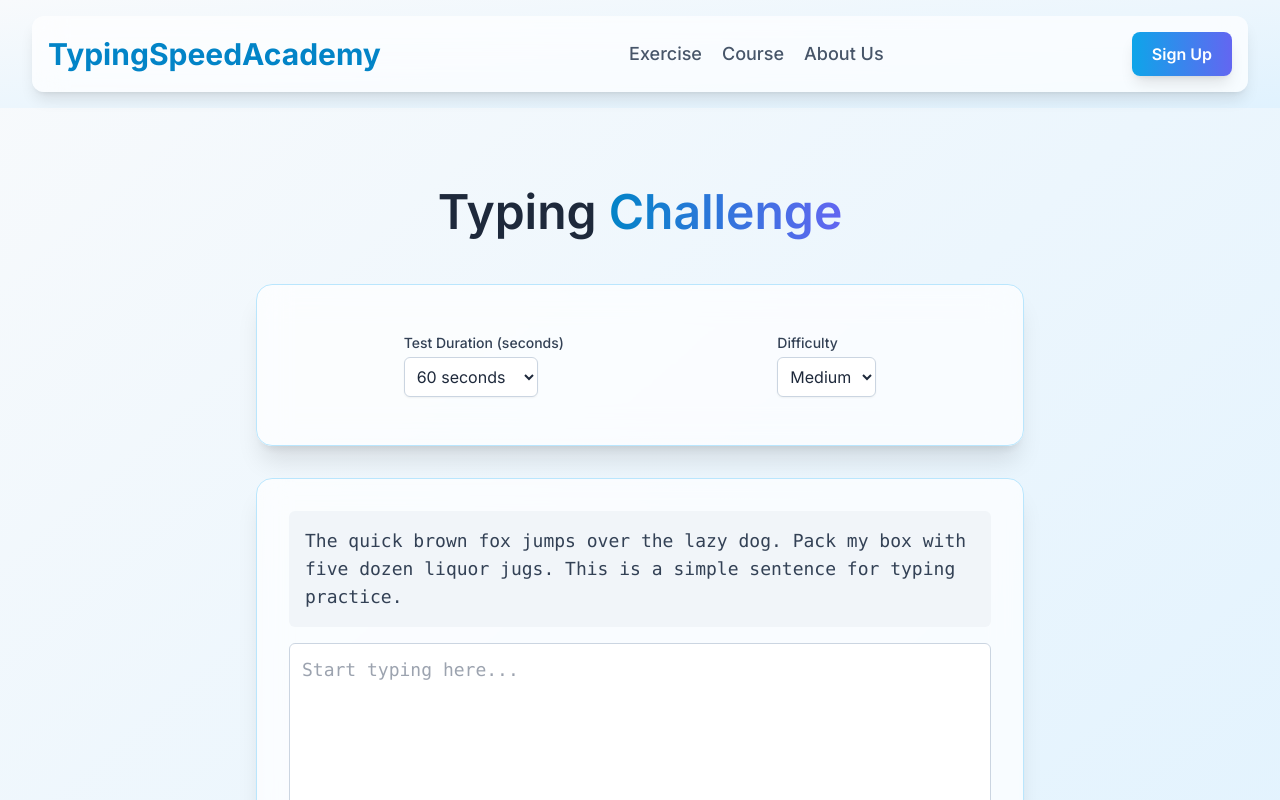
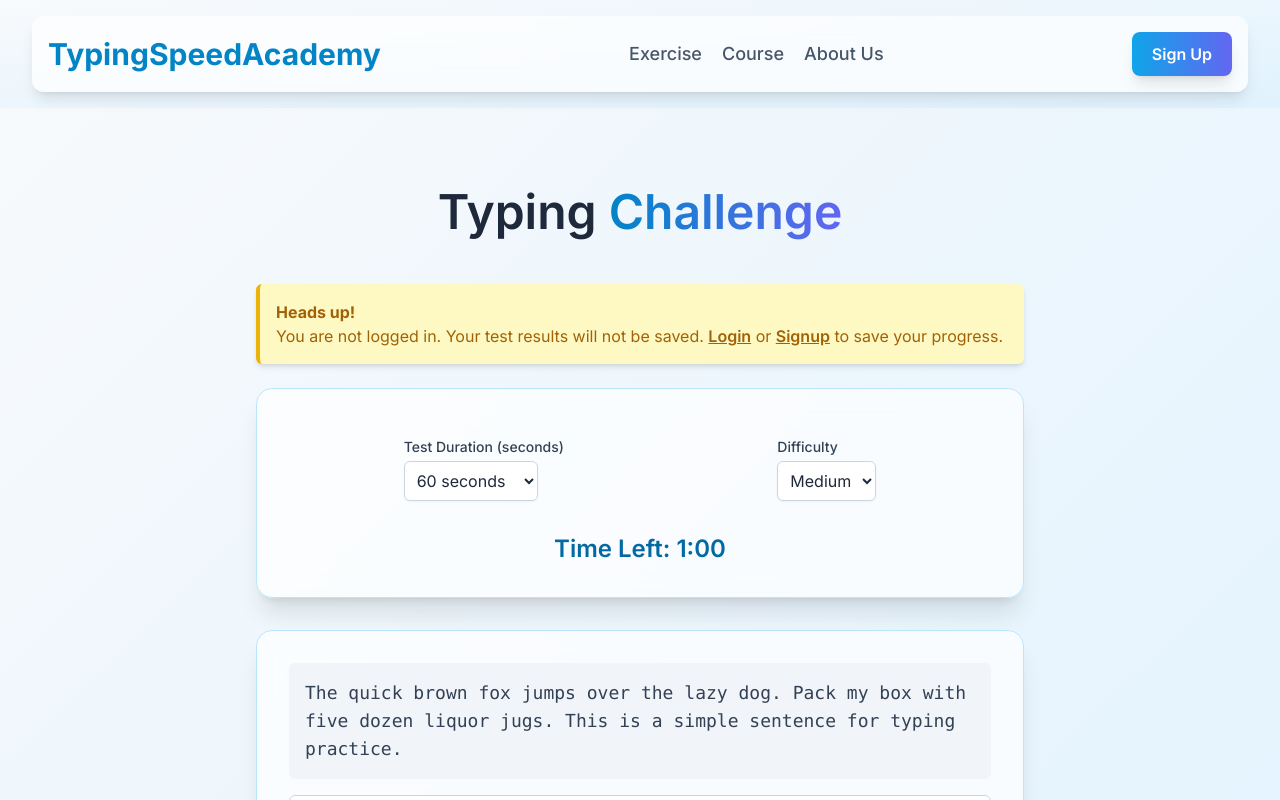
Before and after one commit to typingspeedacademy/typingspeedacadem, a Next.js app: page /typing-test in a window 1280 px wide. Shown: the top 800 px of the page. Built offline with nearby package versions, Linux system fonts and the light colour scheme.

Commit message:
Add files via upload

```diff
--- a/src/app/typing-test/page.tsx
+++ b/src/app/typing-test/page.tsx
@@ -2,7 +2,9 @@
 
 import { useState, useEffect, useCallback } from 'react';
 import Link from 'next/link';
-import { ChevronRightIcon, SparklesIcon, ClockIcon, ArrowTrendingUpIcon, ShieldExclamationIcon } from '@heroicons/react/24/outline'; // Using outline icons for a cleaner look
+import { ChevronRightIcon, SparklesIcon, ClockIcon, ArrowTrendingUpIcon, ShieldExclamationIcon, PlayIcon, PauseIcon, ArrowPathIcon } from '@heroicons/react/24/outline'; // Using outline icons for a cleaner look
+import { createClient } from '@/utils/supabase/client'; // Added Supabase client
+import type { User } from '@supabase/supabase-js'; // Added User type
 
 const freeTierFeatures = [
   {
@@ -42,7 +44,31 @@ const TypingTestPage = () => {
   const [testCompleted, setTestCompleted] = useState(false);
 
   const [duration, setDuration] = useState(60); // seconds
+  const [timeLeft, setTimeLeft] = useState(duration);
   const [difficulty, setDifficulty] = useState('medium');
+  const [user, setUser] = useState<User | null>(null); // Added user state
+  const supabase = createClient(); // Initialize Supabase client
+
+  // Fetch user
+  useEffect(() => {
+    const getUser = async () => {
+      const { data: { user: currentUser } } = await supabase.auth.getUser();
+      setUser(currentUser);
+    };
+    getUser();
+  }, [supabase]);
+
+  // Timer logic
+  useEffect(() => {
+    if (testActive && timeLeft > 0) {
+      const timerId = setInterval(() => {
+        setTimeLeft((prevTime) => prevTime - 1);
+      }, 1000);
+      return () => clearInterval(timerId);
+    } else if (timeLeft === 0 && testActive) {
+      endTest();
+    }
+  }, [testActive, timeLeft]);
 
   const handleInputChange = (e: React.ChangeEvent<HTMLTextAreaElement>) => {
     if (!testActive && !testCompleted) {
@@ -72,13 +98,50 @@ const TypingTestPage = () => {
     setEndTime(null);
     setTestActive(true);
     setTestCompleted(false);
+    setTimeLeft(duration); // Reset timer
+  };
+
+  const saveTestAnalytics = async () => {
+    if (!user || !testCompleted || !startTime || !endTime) return;
+
+    const wpm = calculateWPM();
+    const accuracy = calculateAccuracy();
+    const timeTakenSeconds = (endTime - startTime) / 1000;
+
+    const { error } = await supabase
+      .from('user_typing_analytics')
+      .insert([
+        {
+          user_id: user.id,
+          wpm: wpm,
+          accuracy: accuracy,
+          errors: errors,
+          duration_seconds: timeTakenSeconds,
+          text_used: text, // Optional: store the text used for the test
+          difficulty: difficulty, // Optional: store difficulty
+        },
+      ]);
+
+    if (error) {
+      console.error('Error saving typing analytics:', error);
+    } else {
+      console.log('Typing analytics saved successfully!');
+    }
   };
 
   const endTest = () => {
     setEndTime(Date.now());
     setTestActive(false);
     setTestCompleted(true);
+    // saveTestAnalytics will be called in a useEffect dependent on testCompleted
   };
+
+  // Save analytics when test is completed
+  useEffect(() => {
+    if (testCompleted) {
+      saveTestAnalytics();
+    }
+  }, [testCompleted]); // Dependencies: testCompleted, saveTestAnalytics (if it's memoized with useCallback)
 
   const calculateWPM = () => {
     if (!startTime || !endTime || text.length === 0) return 0;
@@ -105,6 +168,7 @@ const TypingTestPage = () => {
     setErrors(0);
     setTestActive(false);
     setTestCompleted(false);
+    setTimeLeft(duration); // Reset timer on manual reset too
   };
 
   const handleSettingsChange = (newDuration: number, newDifficulty: string) => {
@@ -119,6 +183,13 @@ const TypingTestPage = () => {
       <h1 className="text-4xl sm:text-5xl font-semibold text-center text-slate-800 mb-8 sm:mb-12">
         Typing <span className="text-transparent bg-clip-text bg-gradient-to-r from-sky-600 to-indigo-500">Challenge</span>
       </h1>
+      {/* Add a message if user is not logged in */}
+      {!user && (
+        <div className="w-full max-w-3xl bg-yellow-100 border-l-4 border-yellow-500 text-yellow-700 p-4 rounded-md shadow-md mb-6" role="alert">
+          <p className="font-bold">Heads up!</p>
+          <p>You are not logged in. Your test results will not be saved. <Link href="/login" className="font-semibold underline hover:text-yellow-800">Login</Link> or <Link href="/signup" className="font-semibold underline hover:text-yellow-800">Signup</Link> to save your progress.</p>
+        </div>
+      )}
 
       <div className="w-full max-w-3xl bg-white/70 backdrop-blur-lg p-6 sm:p-8 rounded-2xl shadow-xl border border-sky-200 mb-8">
         <SettingsPanel
@@ -126,6 +197,9 @@ const TypingTestPage = () => {
           currentDuration={duration}
           currentDifficulty={difficulty}
         />
+        <div className="mt-4 text-center text-2xl font-semibold text-sky-700">
+          Time Left: {Math.floor(timeLeft / 60)}:{(timeLeft % 60).toString().padStart(2, '0')}
+        </div>
       </div>
 
       <div className="w-full max-w-3xl bg-white/70 backdrop-blur-lg p-6 sm:p-8 rounded-2xl shadow-xl border border-sky-200 mb-8">
```
